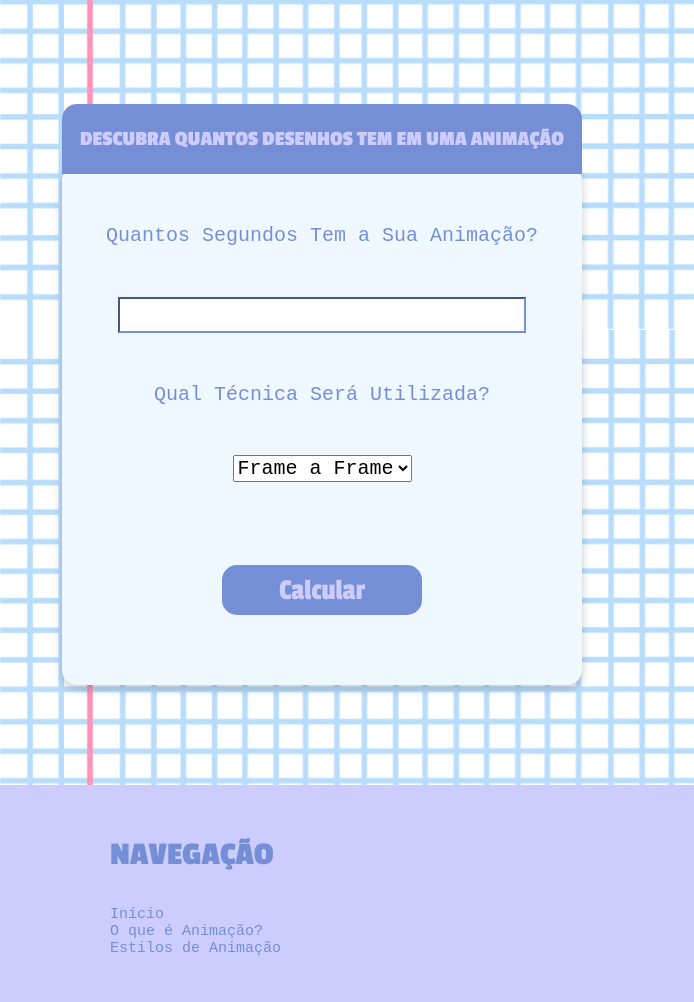
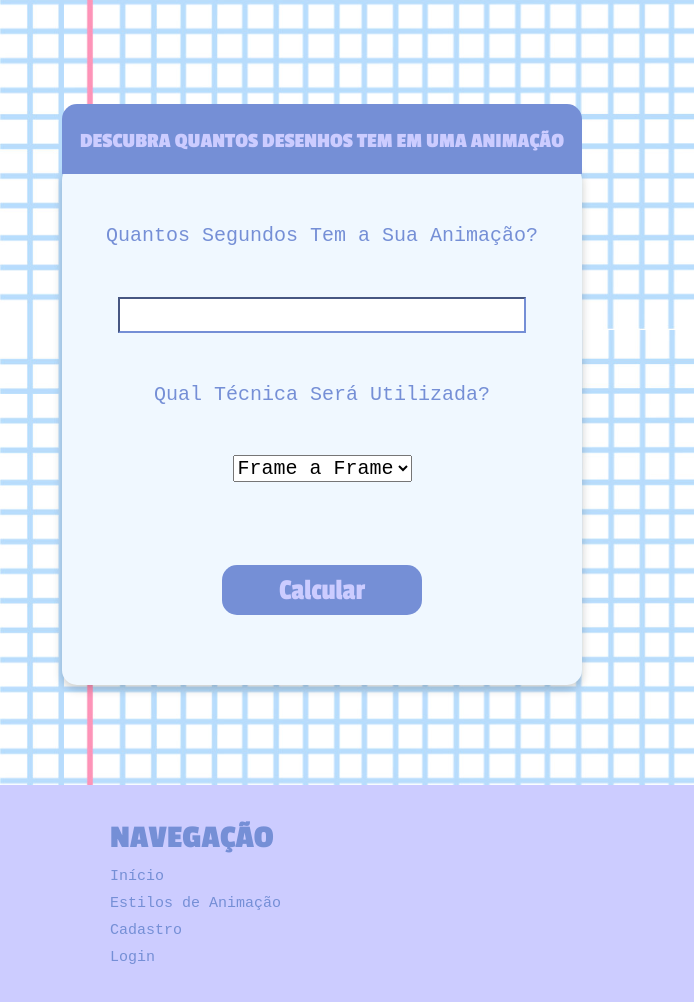
Before and after one commit to beatriziw/Projeto-Individual, a website: page web-data-viz-main/public/index.html in a window 1280 px wide. Shown: the part 1110-2112 px from the top of the page, 0-694 px from the left. Drawn offline with Linux system fonts and the light colour scheme; a web font is replaced by a local one.

Commit message:
adiconando links de acesso

```diff
--- a/web-data-viz-main/public/css/styleanimacao.css
+++ b/web-data-viz-main/public/css/styleanimacao.css
@@ -242,10 +242,16 @@ color: #758fd6;
 font-family: "Passion One", sans-serif;
 }
 .menu{
-    margin-top: -50px;
+margin-top: -60px;
+}
+h3{
+margin-top:25px ;
+}
+.navegacao{
+margin-top: -20px;
 }
 .footer a{
-margin-top: 15px;
+margin-top: 10px;
 font-family: monospace;
 display: flex;
 flex-direction: column;
--- a/web-data-viz-main/public/css/stylecadastro.css
+++ b/web-data-viz-main/public/css/stylecadastro.css
@@ -102,9 +102,16 @@ color: #758fd6;
 font-family: "Passion One", sans-serif;
 }
 .menu{
-    margin-top: -50px;
+margin-top: -60px;
+}
+h3{
+margin-top:25px ;
+}
+.navegacao{
+margin-top: -20px;
 }
 .footer a{
+margin-top: 10px;
 font-family: monospace;
 display: flex;
 flex-direction: column;
--- a/web-data-viz-main/public/css/styleinicial.css
+++ b/web-data-viz-main/public/css/styleinicial.css
@@ -169,9 +169,16 @@ color: #758fd6;
 font-family: "Passion One", sans-serif;
 }
 .menu{
-    margin-top: -50px;
+margin-top: -60px;
+}
+h3{
+margin-top:25px ;
+}
+.navegacao{
+margin-top: -20px;
 }
 .footer a{
+margin-top: 10px;
 font-family: monospace;
 display: flex;
 flex-direction: column;
--- a/web-data-viz-main/public/css/stylelogin.css
+++ b/web-data-viz-main/public/css/stylelogin.css
@@ -92,9 +92,16 @@ color: #758fd6;
 font-family: "Passion One", sans-serif;
 }
 .menu{
-    margin-top: -50px;
+margin-top: -60px;
+}
+h3{
+margin-top:25px ;
+}
+.navegacao{
+margin-top: -20px;
 }
 .footer a{
+margin-top: 10px;
 font-family: monospace;
 display: flex;
 flex-direction: column;
--- a/web-data-viz-main/public/index.html
+++ b/web-data-viz-main/public/index.html
@@ -16,10 +16,10 @@
     </li>
     <li>|</li>
     <li>
-    <a href="#">ESTILOS DE ANIMAÇÃO</a>
+    <a href="tiposanima.html">ESTILOS DE ANIMAÇÃO</a>
     </li>
     <li>|</li>
-    <li class="agora">
+    <li>
     <a href="cadastro.html">CADASTRO</a>
     </li>
     <li>|</li>
@@ -97,10 +97,12 @@
     <li>
     <h3>NAVEGAÇÃO<h3>
     </li>
-    <a href="#">Início</a>
-    <a href="#">O que é Animação?</a>
-    <a href="#">Estilos de Animação</a>
-
+    <div class="navegacao">
+    <a href="index.html">Início</a>
+    <a href="tiposanima.html">Estilos de Animação</a>
+    <a href="cadastro.html">Cadastro</a>
+    <a href="login.html">Login</a>
+  </div>
     </li>
     </ul>
 
```
Also changed, not shown: web-data-viz-main/public/cadastro.html (+6 -4 lines), web-data-viz-main/public/login.html (+6 -3 lines), web-data-viz-main/public/tiposanima.html (+7 -3 lines).
